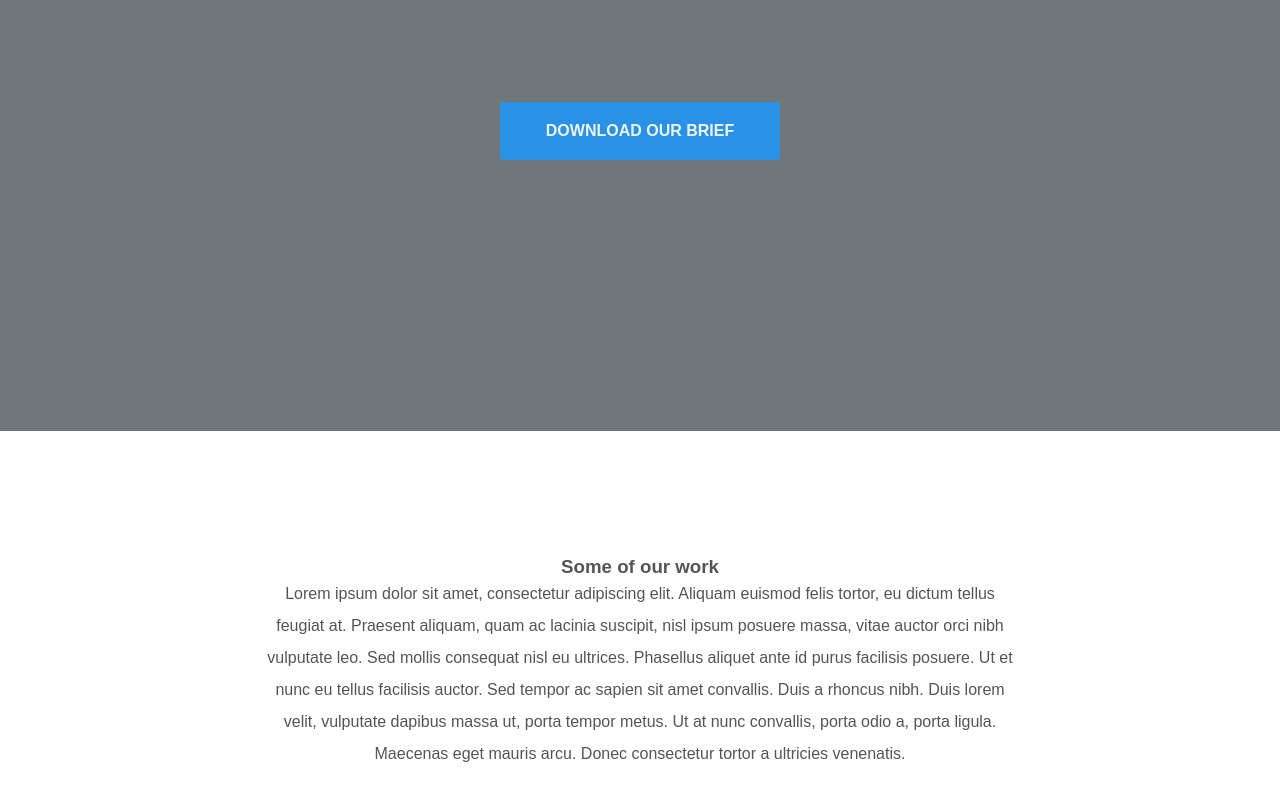
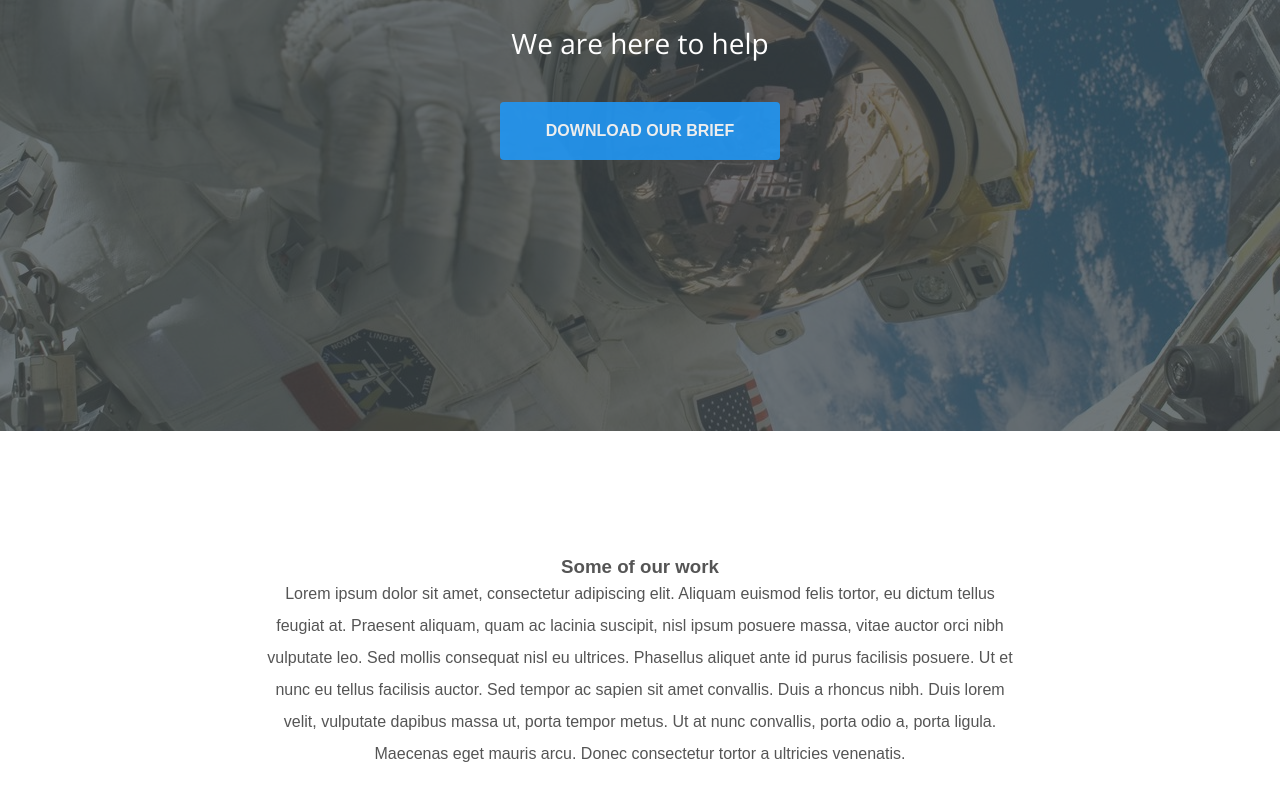
Before and after one commit to upc-pre-202201-si385-si41/acme-studio-basic-landing, a plain HTML site: page public/index.html in a window 1280 px wide. Shown: the part 369-1161 px from the top of the page. Drawn offline with nearby package versions, Linux system fonts and the light colour scheme.

Commit message:
feat(hero): Added pending Style for Hero Background Image.

```diff
--- a/public/assets/styles/styles.css
+++ b/public/assets/styles/styles.css
@@ -157,6 +157,17 @@ header nav li:last-child {
     text-align: center;
 }
 
+.hero .background-image {
+    position: absolute;
+    top: 0;
+    left: 0;
+    width: 100%;
+    height: 100%;
+    background-size: cover;
+    background-color: #2196F3;
+    z-index: -1;
+}
+
 .hero .background-image:after {
     content: '';
     position: absolute;
```
Also changed, not shown: public/index.html (+1 -0 lines).
